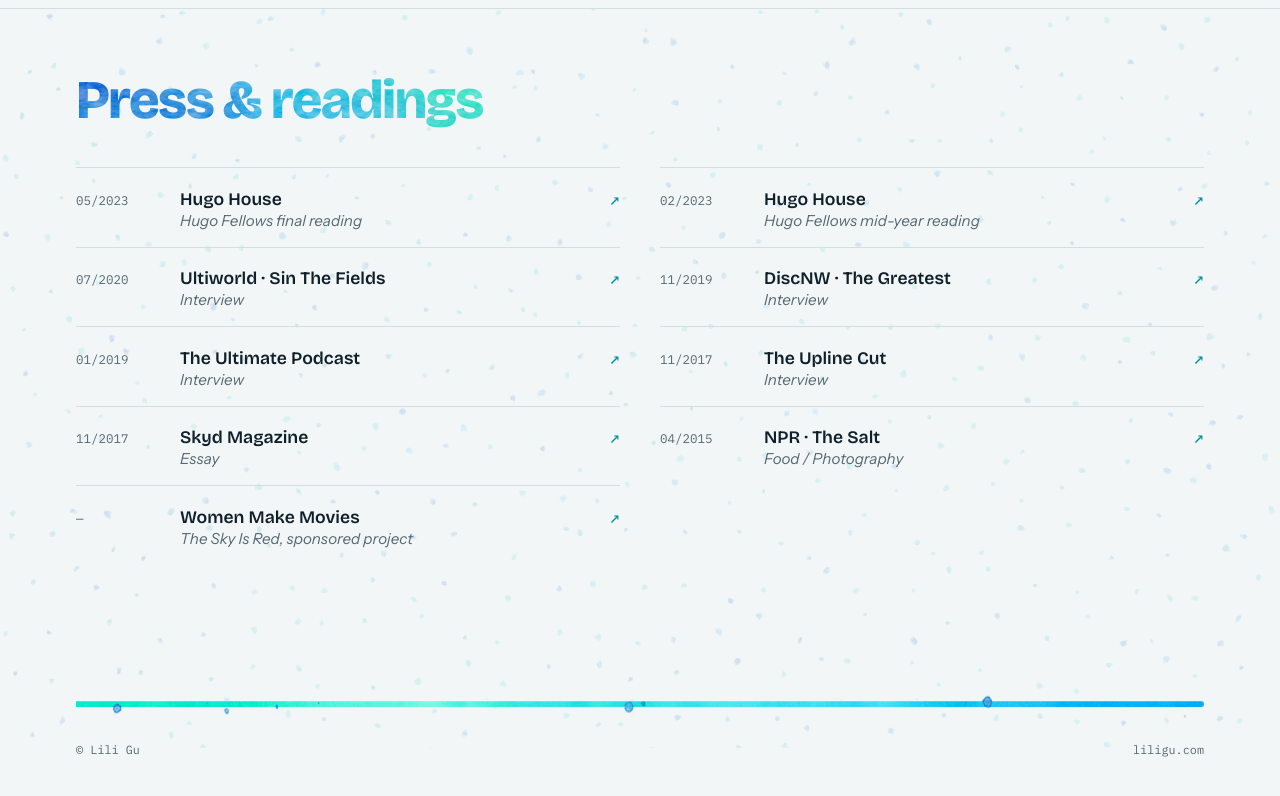
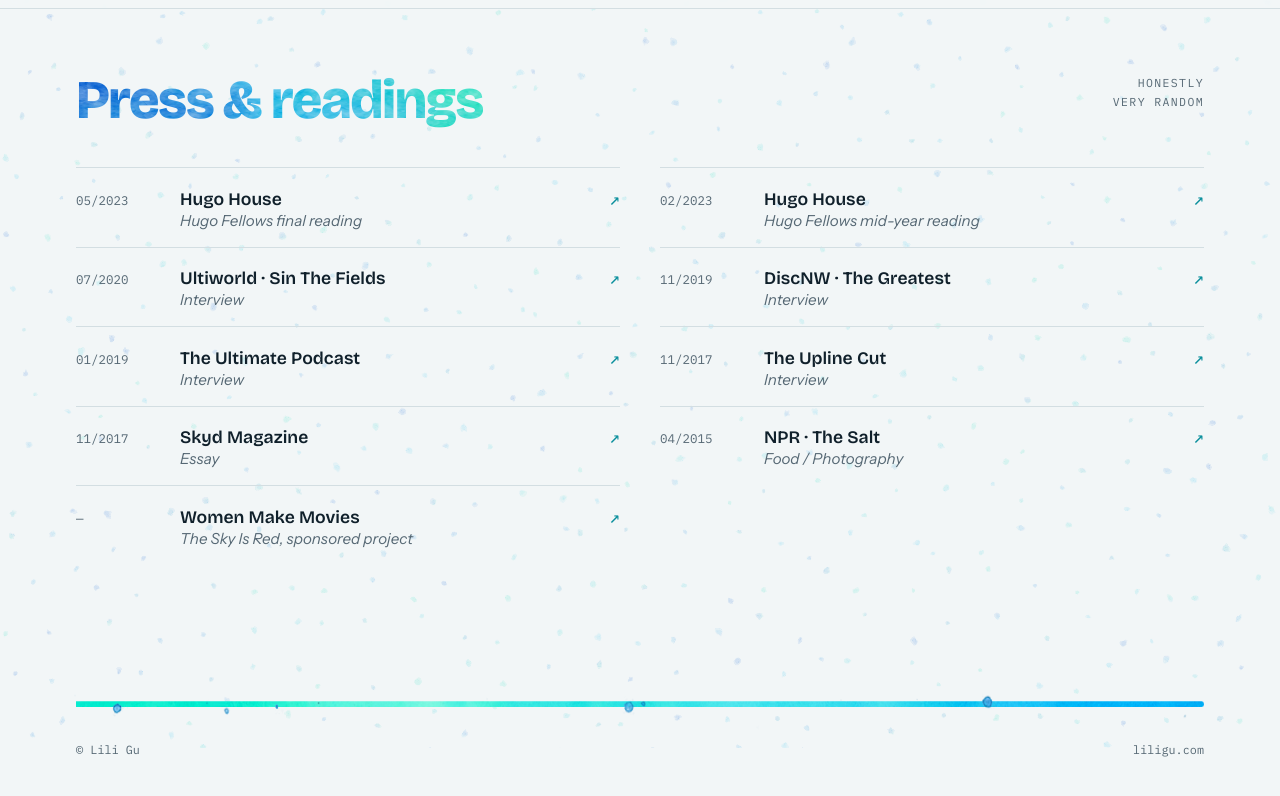
Before and after one commit to liliwgu/liligu-site, a plain HTML site: page press.html in a window 1280 px wide. Shown: the part 52-848 px from the top of the page. Drawn offline with nearby package versions, Linux system fonts and the light colour scheme.

Commit message:
Press & readings: 'Honestly very random' note in the upper right
Co-Authored-By: Claude Opus 5.5 <noreply@anthropic.com>
Claude-Session: https://claude.ai/code/session_01VntyYX36AfUYPrae1anDoA

```diff
--- a/press.html
+++ b/press.html
@@ -436,6 +436,10 @@ main.inner section.block:has(> .bh){padding-top:0}
 .sec-head h2.sweep{background-image:url(img/wc-fill.webp);background-size:100% 100%;-webkit-mask:url(img/wc-mask.webp) no-repeat 100% 0 / 300% 100%;mask:url(img/wc-mask.webp) no-repeat 100% 0 / 300% 100%}
 /* the title shows right away in ink (light ink in dark mode), then the watercolor sweeps over it and the ink fades out underneath (Lili picked A, 2026-11-26) */
 .sec-head .tw{display:inline-grid}
+/* small mono aside in the upper right of a plain section head, like the .bh-l2 labels on the photo headers */
+.sec-head.has-note{position:relative;padding-right:min(12rem,30vw)}
+.sec-note{position:absolute;top:0;right:0;margin:0;font-family:var(--mono);font-size:.72rem;letter-spacing:.12em;text-transform:uppercase;line-height:1.65;text-align:right;color:var(--muted)}
+@media (max-width:760px){.sec-note{font-size:.64rem}}
 .sec-head .tw > *{grid-area:1/1}
 .sec-head .ink-u{color:var(--ink);pointer-events:none;user-select:none;transition:opacity .5s}
 .sec-head .tw.done .ink-u{opacity:0}
@@ -618,7 +622,7 @@ main.inner section.block:has(> .bh){padding-top:0}
 <main id="main" class="inner">
   <section class="block" id="press" aria-labelledby="press-h">
     <div class="wrap">
-      <div class="sec-head"><h2 id="press-h">Press &amp; readings</h2></div>
+      <div class="sec-head has-note"><h2 id="press-h">Press &amp; readings</h2><p class="sec-note">Honestly<br>very random</p></div>
       <ul class="press">
         <li><a href="https://hugohouse.org/event/2022-23-hugo-fellows-final-reading_2023-05-18/" target="_blank" rel="noopener"><span class="d">05/2023</span><span class="o">Hugo House<span class="k">Hugo Fellows final reading</span></span><span class="arr" aria-hidden="true">↗</span></a></li>
         <li><a href="https://hugohouse.org/event/hugo-fellows-mid-year-reading_2023-02-02/" target="_blank" rel="noopener"><span class="d">02/2023</span><span class="o">Hugo House<span class="k">Hugo Fellows mid-year reading</span></span><span class="arr" aria-hidden="true">↗</span></a></li>
```
Also changed, not shown: about.html (+4 -0 lines), commercial.html (+4 -0 lines), contact.html (+4 -0 lines), film.html (+4 -0 lines), index.html (+4 -0 lines), other-work.html (+4 -0 lines), src/site.html (+5 -1 lines).
